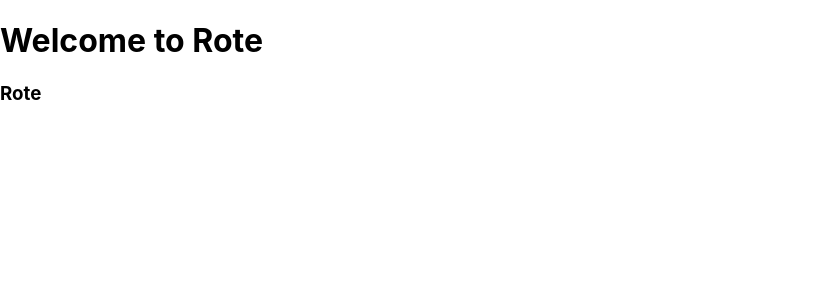
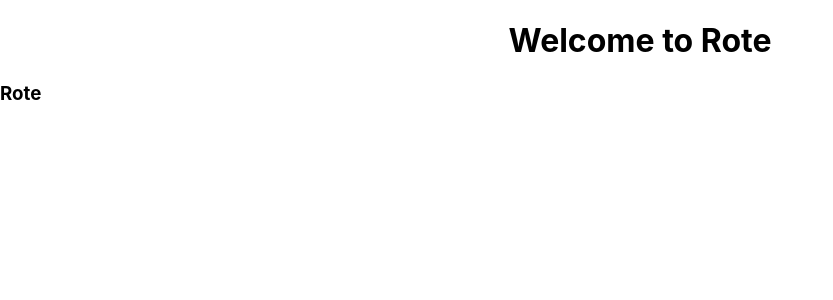
Before and after one commit to seagrendaniel/Rote, a React (Create React App) app: page / in a window 1280 px wide. Shown: the top 300 px of the page, without its empty margins (0-833 px from the left). Built offline with nearby package versions, Linux system fonts and the light colour scheme.

Commit message:
initial GamePage CSS

```diff
--- a/src/pages/GamePage/GamePage.css
+++ b/src/pages/GamePage/GamePage.css
@@ -0,0 +1,3 @@
+.title {
+    text-align: center;
+}
--- a/src/pages/GamePage/GamePage.jsx
+++ b/src/pages/GamePage/GamePage.jsx
@@ -6,7 +6,7 @@ import './GamePage.css';
 const GamePage = (props) => {
     return (
         <>
-        <h1>Welcome to Rote</h1>
+        <h1 className="title"> Welcome to Rote </h1>
         <div>
             <div className="game-title">
                 <h3> Rote </h3>
```
